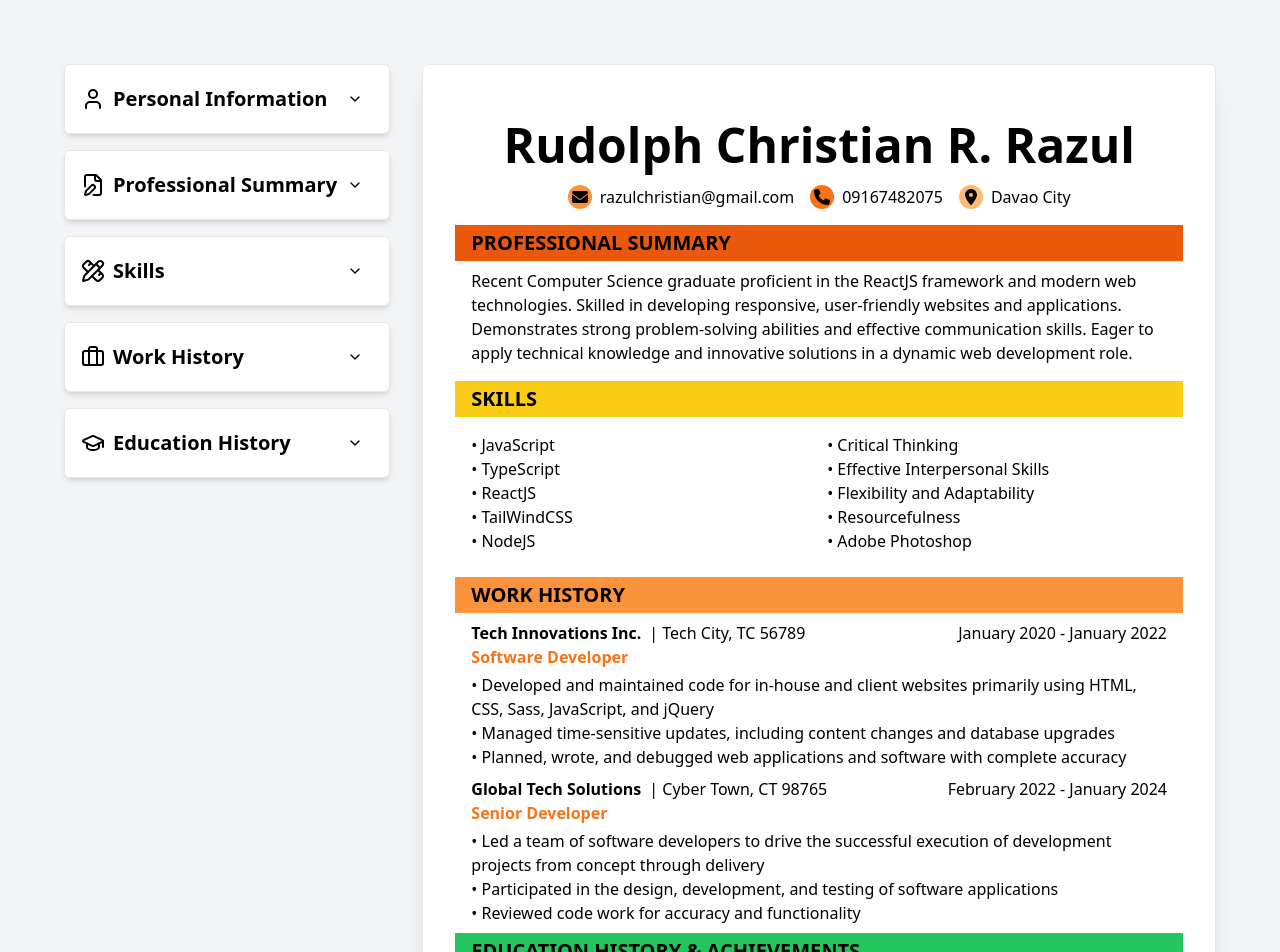
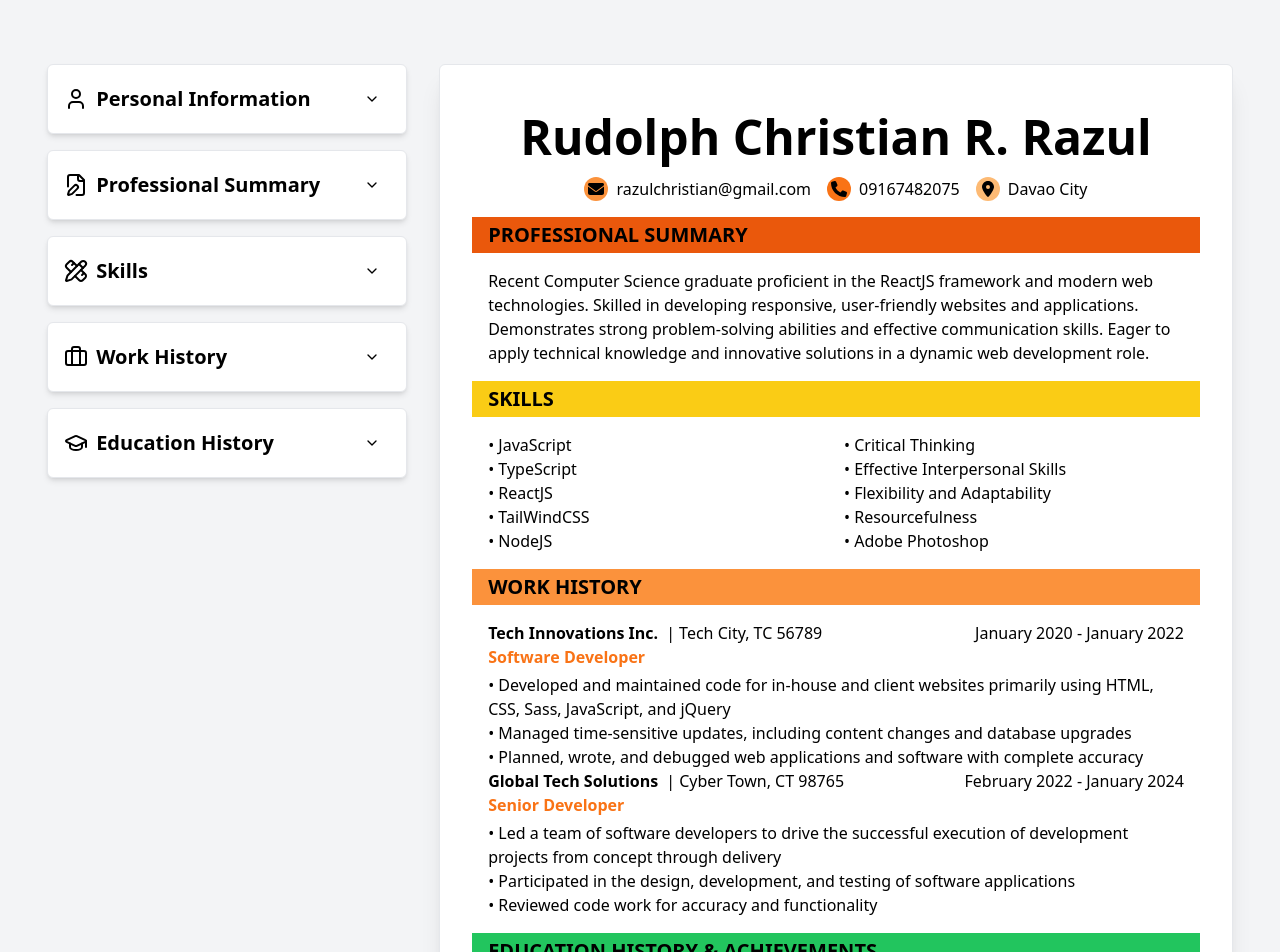
Before and after one commit to christianrazul/cv-architect, a React (Vite) app: page / in a window 1280 px wide. Shown: the top 952 px of the page. Built offline with nearby package versions, Linux system fonts and the light colour scheme.

Commit message:
Some more styling changes mainly some padding fixes

```diff
--- a/src/App.tsx
+++ b/src/App.tsx
@@ -110,11 +110,11 @@ function App() {
   });
 
   return (
-    <div className="flex w-full flex-col items-center justify-center gap-8 bg-gray-100 p-16 sm:px-4 md:px-8 lg:flex-row lg:items-start lg:px-16">
+    <div className="flex w-full flex-col items-center justify-center gap-8 bg-gray-100 p-16 sm:px-4 md:px-8 lg:flex-row lg:items-start lg:px-8">
       {/* Container for all the forms
         TODO: Refactor into a component
        */}
-      <div className="flex w-full flex-col flex-wrap gap-4 md:w-[21cm] lg:w-[360px]">
+      <div className="flex w-full flex-col gap-4 md:w-[21cm] lg:w-[360px]">
         <HeaderForm onHeaderInfo={(data) => setHeaderInfo(data)} />
         <SummaryForm onSummary={(data) => setSummaryInfo(data)} />
         <SkillsForm onSkills={(skill) => setSkillsList(skill)} />
--- a/src/components/Education.tsx
+++ b/src/components/Education.tsx
@@ -11,10 +11,10 @@ const Education = ({ schools }: EducationProps) => {
         EDUCATION HISTORY & ACHIEVEMENTS
       </h1>
       {schools.school[0].name !== "" ? (
-        <div className="flex w-full flex-col px-4">
+        <div className="flex w-full flex-col px-4 pb-2 pt-4">
           {schools.school.map((school, index) => (
             <div key={index} className="flex w-full flex-col">
-              <div className="flex justify-between pt-2">
+              <div className="flex justify-between">
                 <div className="flex gap-2">
                   <h2 className="font-bold">{school.name}</h2>
                   <h2>| {school.location}</h2>
--- a/src/components/Header.tsx
+++ b/src/components/Header.tsx
@@ -13,7 +13,7 @@ interface HeaderProps {
 const Header = ({ header }: HeaderProps) => {
   return (
     header && (
-      <div className="flex w-full flex-col gap-4 py-2 pt-6">
+      <div className="flex w-full flex-col gap-4 pb-2 pt-4">
         <h1 className="w-full text-center text-5xl font-bold">
           {header.fullName}
         </h1>
--- a/src/components/Skills.tsx
+++ b/src/components/Skills.tsx
@@ -1,6 +1,5 @@
 import { z } from "zod";
 import { schema } from "./SkillsForm";
-
 interface SkillsProps {
   skills: z.infer<typeof schema>;
 }
@@ -9,7 +8,7 @@ const Skills = ({ skills }: SkillsProps) => {
   return (
     <div className="w-full">
       <h1 className=" bg-yellow-400 py-1 pl-4 text-xl font-bold">SKILLS</h1>
-      <div className="p-4">
+      <div className="p-4 pb-2">
         <ul className="columns-2">
           {/* Check array length and if it's empty, render no skills listed */}
           {skills.skills.length !== 0 && skills.skills[0].skill !== "" ? (
--- a/src/components/Summary.tsx
+++ b/src/components/Summary.tsx
@@ -9,7 +9,9 @@ const Summary = ({ summary }: SummaryInfo) => {
       <h1 className=" bg-orange-600 py-1 pl-4 text-xl font-bold">
         PROFESSIONAL SUMMARY
       </h1>
-      <p className="text-wrap px-4 py-2">{summary.summary}</p>
+      <div className="px-4 pb-2 pt-4">
+        <p>{summary.summary}</p>
+      </div>
     </div>
   );
 };
--- a/src/components/WorkHistory.tsx
+++ b/src/components/WorkHistory.tsx
@@ -9,11 +9,11 @@ const WorkHistory = ({ workHistory }: WorkHistoryProps) => {
       <h1 className=" bg-orange-400 py-1 pl-4 text-xl font-bold">
         WORK HISTORY
       </h1>
-      <div className="flex w-full flex-col px-4">
+      <div className="flex w-full flex-col px-4 pb-2 pt-4">
         {workHistory.workInfo[0].company !== "" ? (
           workHistory.workInfo.map((work, index) => (
             <div key={index} className="flex w-full flex-col">
-              <div className="flex justify-between pt-2">
+              <div className="flex justify-between">
                 <div className="flex gap-2">
                   <h2 className="font-bold">{work.company}</h2>
                   <h2>| {work.address}</h2>
--- a/src/style.css
+++ b/src/style.css
@@ -639,10 +639,6 @@ video {
   z-index: 50;
 }
 
-.col-auto {
-  grid-column: auto;
-}
-
 .m-4 {
   margin: 1rem;
 }
@@ -669,10 +665,6 @@ video {
 
 .table {
   display: table;
-}
-
-.grid {
-  display: grid;
 }
 
 .h-0 {
@@ -764,20 +756,8 @@ video {
        columns: 2;
 }
 
-.grid-flow-col {
-  grid-auto-flow: column;
-}
-
-.grid-cols-2 {
-  grid-template-columns: repeat(2, minmax(0, 1fr));
-}
-
 .flex-col {
   flex-direction: column;
-}
-
-.flex-wrap {
-  flex-wrap: wrap;
 }
 
 .items-center {
@@ -844,10 +824,6 @@ video {
 
 .whitespace-nowrap {
   white-space: nowrap;
-}
-
-.text-wrap {
-  text-wrap: wrap;
 }
 
 .rounded-full {
@@ -1002,6 +978,10 @@ video {
   padding-bottom: 1rem;
 }
 
+.pb-2 {
+  padding-bottom: 0.5rem;
+}
+
 .pl-3 {
   padding-left: 0.75rem;
 }
@@ -1016,6 +996,10 @@ video {
 
 .pt-2 {
   padding-top: 0.5rem;
+}
+
+.pt-4 {
+  padding-top: 1rem;
 }
 
 .pt-6 {
@@ -1398,6 +1382,10 @@ video {
     width: 360px;
   }
 
+  .lg\:w-\[380px\] {
+    width: 380px;
+  }
+
   .lg\:flex-row {
     flex-direction: row;
   }
@@ -1409,6 +1397,11 @@ video {
   .lg\:px-16 {
     padding-left: 4rem;
     padding-right: 4rem;
+  }
+
+  .lg\:px-8 {
+    padding-left: 2rem;
+    padding-right: 2rem;
   }
 }
 
```
